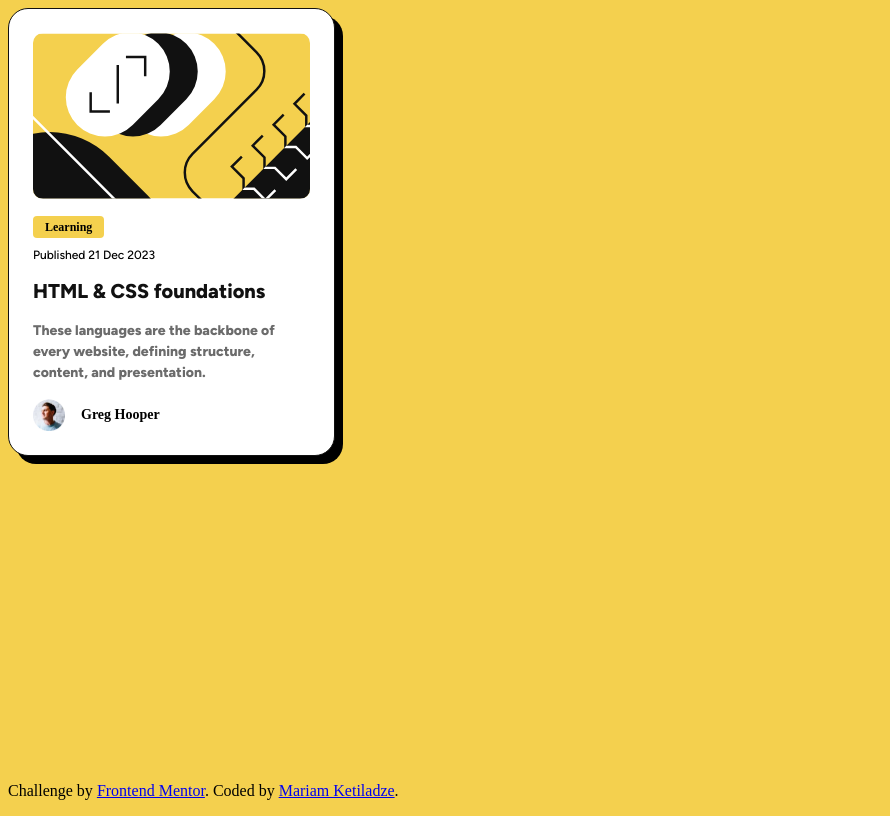
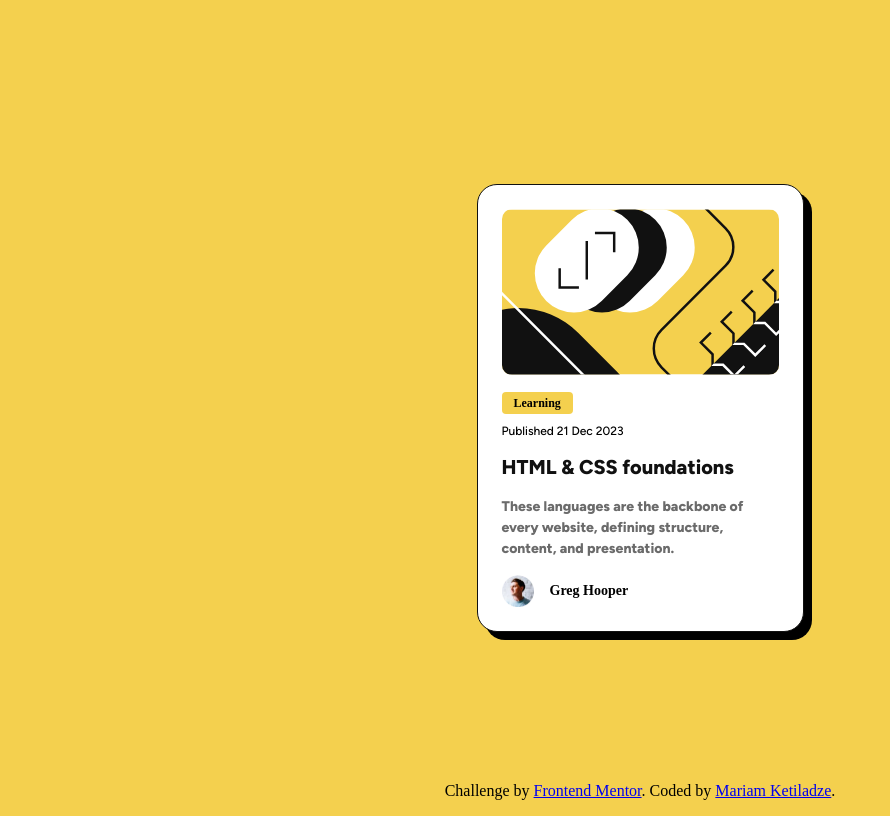
Before and after one commit to mariamoKk/blog-preview-card, a plain HTML site: page index.html in a window 1280 px wide. Shown: the whole page, without its empty margins (0-890 px from the left). Drawn offline with Linux system fonts and the light colour scheme; files whose address does not match are found by name.

Commit message:
Initial commit

```diff
--- a/styles.css
+++ b/styles.css
@@ -1,6 +1,9 @@
 body {
     background-color: #f4d04e;
     display: flex;
+    align-items: center;
+    justify-content: center;
+    height: 100vh;
 }
 @font-face {
     font-family: 'Figtree';
```
